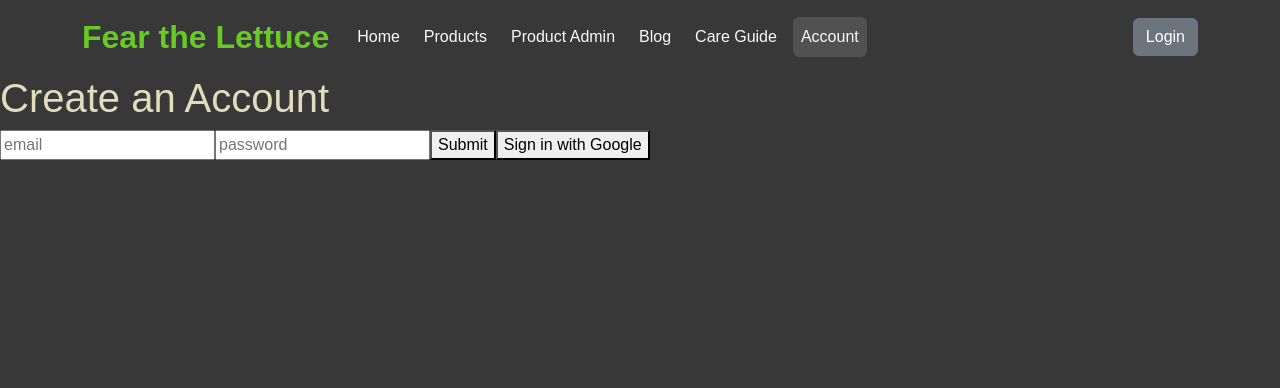
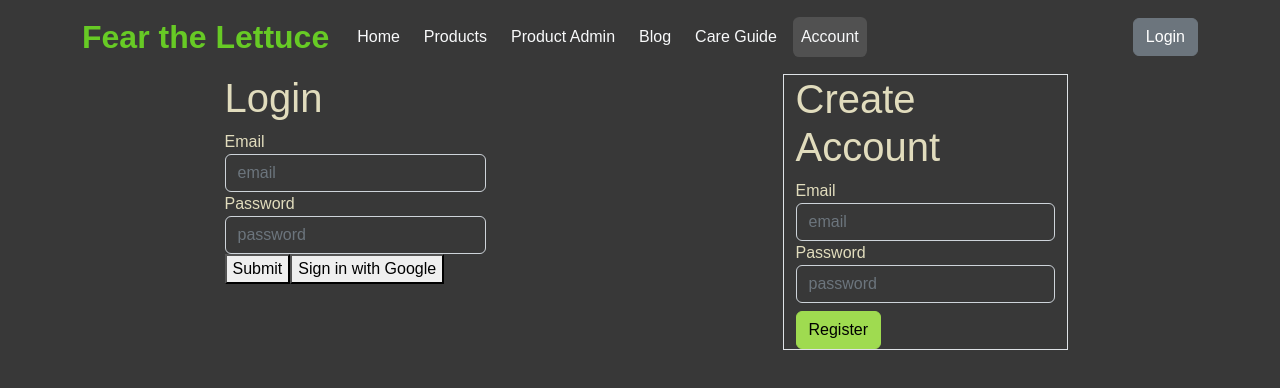
Before and after one commit to fearthelettuce/lettuce-carnivores-vue, a Vue app: page /profile in a window 1280 px wide. Shown: the top 388 px of the page. Built offline with nearby package versions, Linux system fonts and the light colour scheme.

Commit message:
worked on sign in and register

```diff
--- a/package.json
+++ b/package.json
@@ -29,6 +29,7 @@
   },
   "devDependencies": {
     "@rushstack/eslint-patch": "^1.2.0",
+    "@types/bootstrap": "^5.2.6",
     "@types/jsdom": "^21.1.0",
     "@types/node": "^18.14.2",
     "@vitejs/plugin-vue": "^4.0.0",
--- a/src/components/modules/auth/components/Register.vue
+++ b/src/components/modules/auth/components/Register.vue
@@ -1,9 +1,20 @@
 <template>
-    <h1>Create an Account</h1>
-    <input type="text" placeholder="email" v-model="email" />
-    <input type="password" placeholder="password" v-model="password" />
-    <button @click="register">Submit</button>
-    <button @click="signInWithGoogle">Sign in with Google</button>
+    <div class="container border">
+        <h1>Create Account</h1>
+        <form>
+            <div class="form-group">
+                <label for="registerEmail">Email</label>
+                <input type="email" class="form-control" placeholder="email" id="registerEmail" v-model="registerEmail" />
+            </div>
+            <div class="form-group">
+                <label for="registerPassword">Password</label>
+                <input type="password" class="form-control" placeholder="password" id="registerPassword" v-model="registerPassword" />
+            </div>
+            <div class="mt-2">
+                <button class="btn btn-primary" @click="register">Register</button>
+            </div>
+        </form>
+    </div>
 </template>
 
 <script setup lang="ts">
@@ -13,12 +24,12 @@ import { router } from '@/router/index'
 
 const authStore = useUserStore()
 
-const email = ref("")
-const password = ref("")
+const registerEmail = ref("")
+const registerPassword = ref("")
 
 const register = async () => {
     try {
-        const response = await authStore.register(email.value, password.value)
+        const response = await authStore.register(registerEmail.value, registerPassword.value)
         console.log(response)
     } catch(error) {
         console.log(error)
@@ -28,7 +39,4 @@ const register = async () => {
 
 }
 
-const signInWithGoogle = () => {
-
-}
 </script>
--- a/src/components/modules/auth/components/SignIn.vue
+++ b/src/components/modules/auth/components/SignIn.vue
@@ -1,7 +1,45 @@
 <template>
+    <div class="container">
+        <h1>Login</h1>
+        <form>
+            <div class="form-group">
+                <label for="loginEmail">Email</label>
+                <input type="email" class="form-control" placeholder="email" id="loginEmail" v-model="loginEmail" />
+            </div>
 
+            <div class="form-group">
+                <label for="loginPassword">Password</label>
+                <input type="password" class="form-control" placeholder="password" id="loginPassword" v-model="loginPassword" />
+            </div>
+            <button @click="login">Submit</button>
+            <button @click="signInWithGoogle">Sign in with Google</button>
+        </form>
+    </div>
 </template>
 
 <script setup lang="ts">
+import { ref } from 'vue';
+import { useUserStore } from '@/components/modules/auth/stores/users'
+import { router } from '@/router/index'
 
+const authStore = useUserStore()
+
+const loginEmail = ref("")
+const loginPassword = ref("")
+
+const login = async () => {
+    try {
+        const response = await authStore.login(loginEmail.value, loginPassword.value)
+        console.log(response)
+    } catch(error) {
+        console.log(error)
+    }
+    alert('Signed in!')
+    router.push('/')
+
+}
+
+const signInWithGoogle = () => {
+
+}
 </script>
--- a/src/router/index.ts
+++ b/src/router/index.ts
@@ -4,7 +4,7 @@ import ProductsView from '@/views/ProductsView.vue'
 import ProductAdminView from '@/components/modules/products/components/ProductAdmin.vue'
 import BlogView from '@/views/BlogView.vue'
 import CareGuideView from '@/views/CareGuideView.vue'
-import AccountView from '@/views/AccountView.vue'
+import LoginView from '@/views/LoginView.vue'
 const routeData = [
     {
       path: "/",
@@ -40,7 +40,7 @@ const routeData = [
       path: "/profile",
       name: 'profile',
       label: 'Account',
-      component: AccountView
+      component: LoginView
     }
 ]
 
--- a/src/views/AccountView.vue
+++ /dev/null
@@ -1,8 +0,0 @@
-<template>
-    <Register />
-
-</template>
-
-<script setup lang="ts">
-import Register from '@/components/modules/auth/components/Register.vue';
-</script>
--- /dev/null
+++ b/src/views/LoginView.vue
@@ -0,0 +1,15 @@
+<template>
+    <div class="container">
+        <div class="row">
+
+            <SignIn class="col-3"/>
+            <Register class="col-3"/>
+        </div>
+
+    </div>
+</template>
+
+<script setup lang="ts">
+import SignIn from '@/components/modules/auth/components/SignIn.vue'
+import Register from '@/components/modules/auth/components/Register.vue';
+</script>
```
Also changed, not shown: 1 other file (tests, documents, lock files or other folders).
